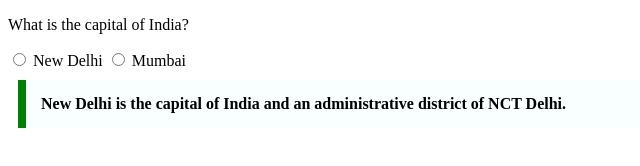
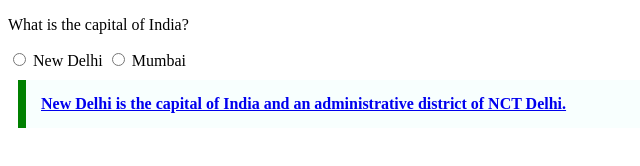
Before and after one commit to acciojob/trivia-Nayankyadav, a website: page main.html in a window 1280 px wide. Shown: the whole page, without its empty margins (0-640 px from the left). Drawn offline with Linux system fonts and the light colour scheme.

Commit message:
created a submission

```diff
--- a/main.html
+++ b/main.html
@@ -23,8 +23,9 @@
 		<input type="radio" name="capital" value="New Delhi"> New Delhi</input>
 		<input type="radio" name="capital" value="Mumbai"> Mumbai</input>
 	</form>
-	<blockquote class="quote">
-		New Delhi is the capital of India and an administrative district of NCT Delhi.
+	<blockquote class="quote" >
+
+		<a href="https://course.acciojob.com/open-web-editor?question=2f6a4b6c-4d7f-4a19-a009-d15349e5e914">New Delhi is the capital of India and an administrative district of NCT Delhi.</a>
 	</blockquote>
 </body>
 </html>
```
